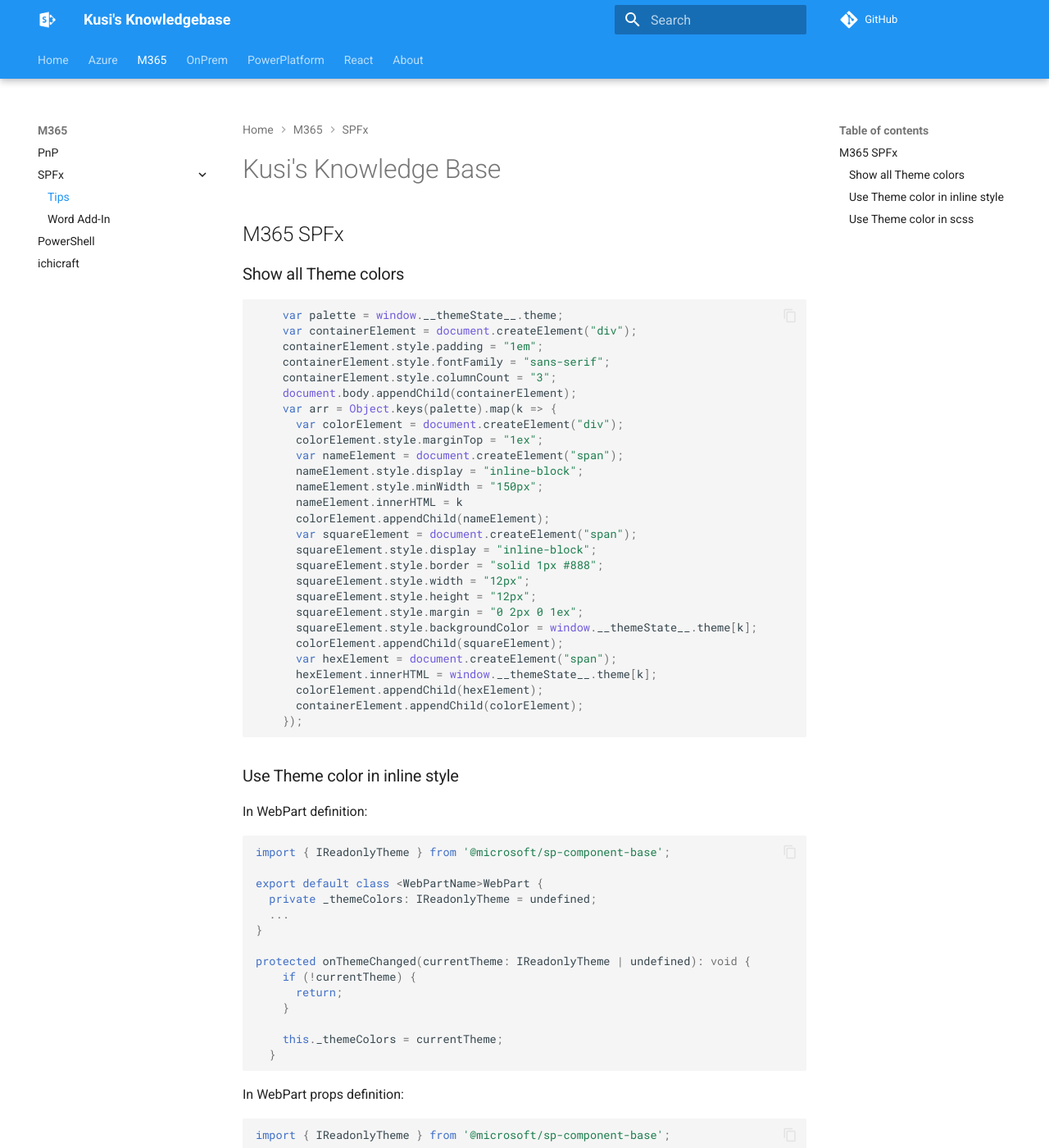
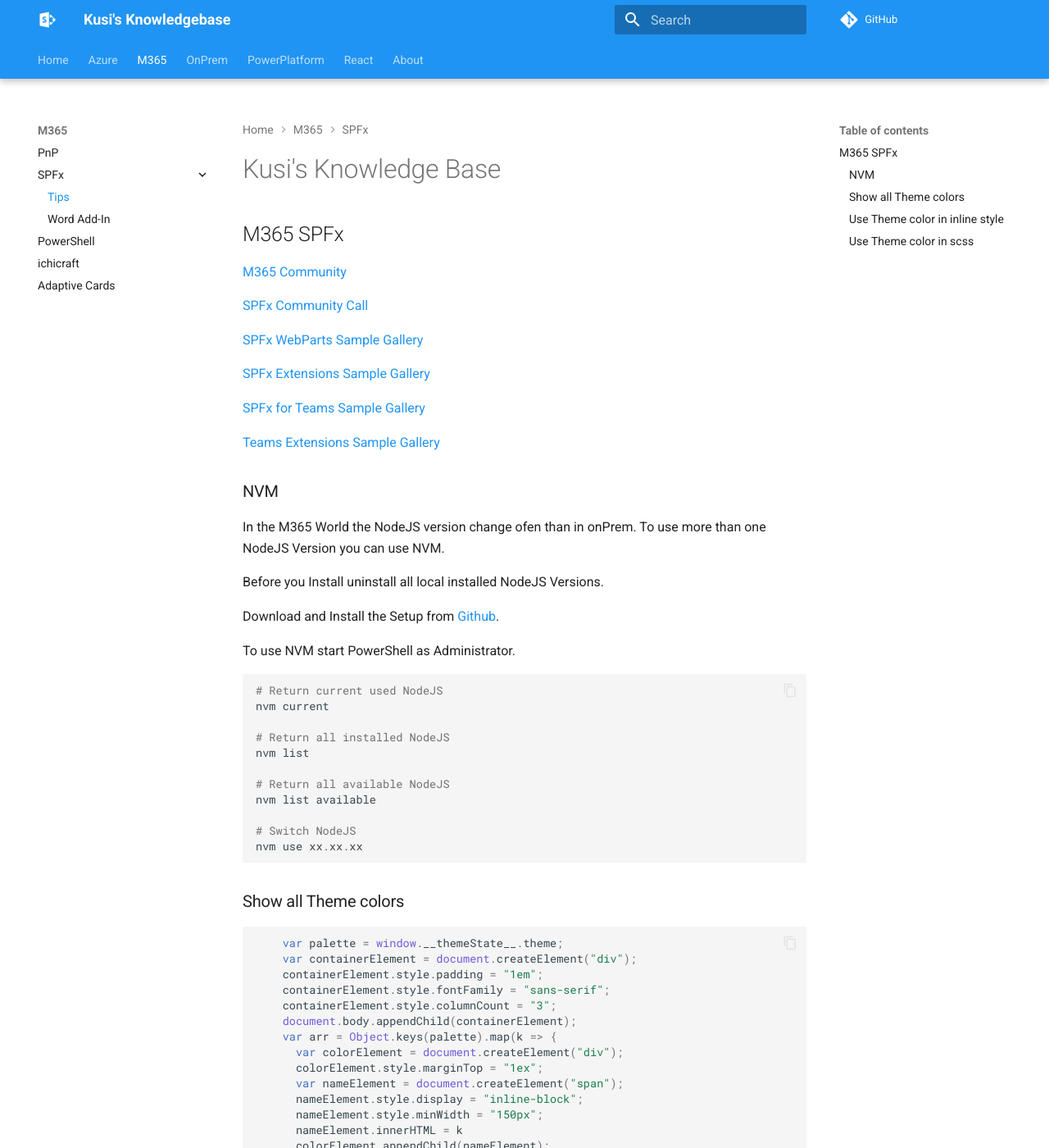
Before and after one commit to Kusi1975/spkb, an MkDocs documentation site: the page built from docs/M365/SPFx/index.md, in a window 1280 px wide and 1400 px high. Shown: the whole window at 82% size. Built offline with MkDocs 1.6.1 and Material for MkDocs 9.7.7, drawn with Linux system fonts in a browser that asks for light colours; comment, search, counter and statistics services are not loaded.

Commit message:
Add ACE and Community Links

````diff
--- a/docs/M365/SPFx/index.md
+++ b/docs/M365/SPFx/index.md
@@ -1,6 +1,42 @@
 # Kusi's Knowledge Base
 
 ## M365 SPFx
+
+[M365 Community](https://aka.ms/community/home)
+
+[SPFx Community Call](https://aka.ms/spfx-call)
+
+[SPFx WebParts Sample Gallery](https://aka.ms/spfx-webparts)
+
+[SPFx Extensions Sample Gallery](https://aka.ms/spfx-extensions)
+
+[SPFx for Teams Sample Gallery](https://aka.ms/teams-samples)
+
+[Teams Extensions Sample Gallery](https://aka.ms/teams-extensions)
+
+### NVM
+
+In the M365 World the NodeJS version change ofen than in onPrem. To use more than one NodeJS Version you can use NVM.
+
+Before you Install uninstall all local installed NodeJS Versions.
+
+Download and Install the Setup from [Github](https://github.com/coreybutler/nvm-windows/releases).
+
+To use NVM start PowerShell as Administrator.
+
+```powershell
+# Return current used NodeJS
+nvm current
+
+# Return all installed NodeJS
+nvm list
+
+# Return all available NodeJS
+nvm list available
+
+# Switch NodeJS
+nvm use xx.xx.xx
+```
 
 ### Show all Theme colors
 
--- a/mkdocs.yml
+++ b/mkdocs.yml
@@ -13,6 +13,7 @@
       - Word Add-In: M365/SPFx/wordaddin.md
     - PowerShell: M365/PowerShell/index.md
     - ichicraft: M365/ichicraft/index.md
+    - Adaptive Cards: M365/ace/index.md
   - OnPrem:
     - SharePoint: onPrem/SP/index.md
     - PnP: onPrem/PnP/index.md
````
Also changed, not shown: docs/M365/ace/index.md (added, +230 -0 lines), docs/M365/ichicraft/index.md (+6 -0 lines), docs/PowerPlatform/index.md (+4 -0 lines), docs/onPrem/SP/index.md (line endings or trailing spaces).
